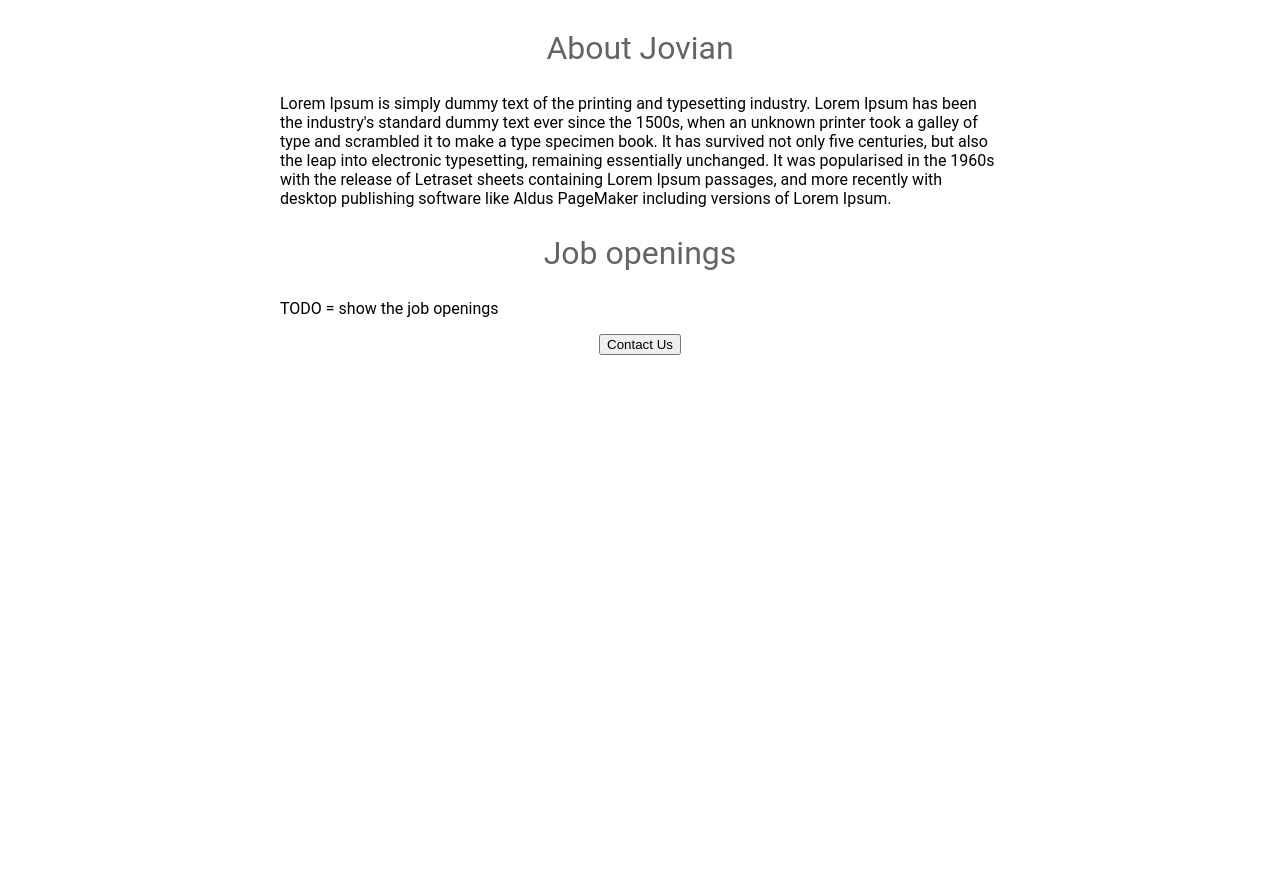
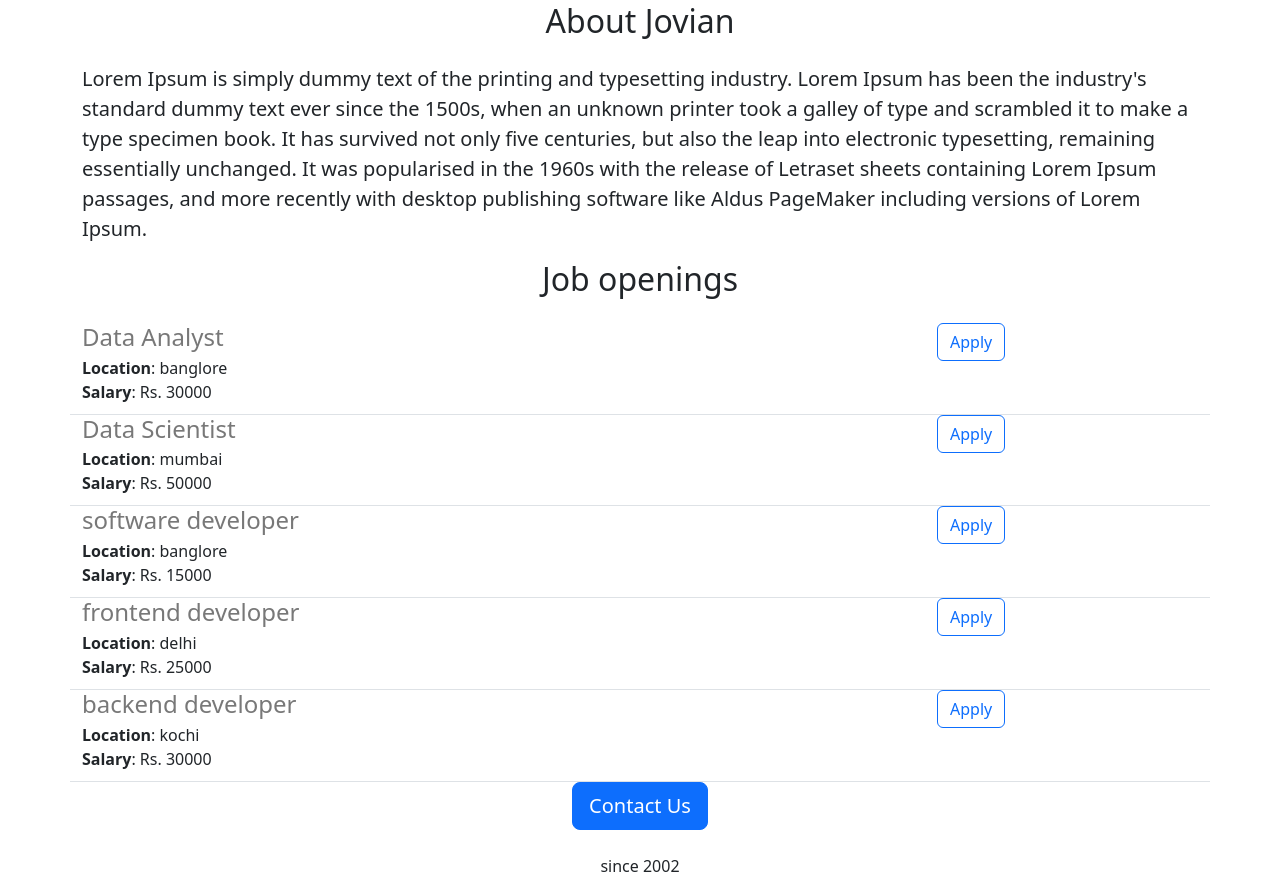
Before and after one commit to shamil-ch/jovian-careers-website, a Flask app: page / in a window 1280 px wide. Shown: the part 462-1356 px from the top of the page. Before the commit the page ends 817 px from the top, so only its background shows below. Run offline with Flask 3, Linux system fonts and the light colour scheme.

Commit message:
Added dynamic data and API route

```diff
--- a/app.py
+++ b/app.py
@@ -1,10 +1,48 @@
-from flask import Flask,render_template
+from flask import Flask, render_template, jsonify
 
 app = Flask(__name__)
 
+JOBS = [
+{
+  'id': 1,
+  'title': 'Data Analyst',
+  'location': 'banglore',
+  'salary': 'Rs. 30000'
+},
+{
+  'id': 2,
+  'title': 'Data Scientist',
+  'location': 'mumbai',
+  'salary': 'Rs. 50000'
+},
+{
+  'id': 3,
+  'title': 'software developer',
+  'location': 'banglore',
+  'salary': 'Rs. 15000'
+},
+  {
+  'id': 4,
+  'title': 'frontend developer',
+  'location': 'delhi',
+  'salary': 'Rs. 25000'
+},
+  {
+  'id': 5,
+  'title': 'backend developer',
+  'location': 'kochi',
+  'salary': 'Rs. 30000'
+},
+]
+
 @app.route("/")
 def hello_world():
-  return render_template("home.html")
+  return render_template("home.html",
+                         jobs=JOBS)
+
+@app.route("/api/jobs")
+def list_jobs():
+  return jsonify(JOBS)
 
 if __name__ == "__main__":
   app.run(host='0.0.0.0', debug=True)
--- a/templates/home.html
+++ b/templates/home.html
@@ -2,46 +2,32 @@
 <html lang = "en-US">
   <head>
     <title>jovian carrers</title>
+    <meta charset="utf-8">
+    <meta name="viewport" content="width=device-width, initial-scale=1">
+    <link href="https://cdn.jsdelivr.net/npm/bootstrap@5.3.2/dist/css/bootstrap.min.css" rel="stylesheet" integrity="sha384-T3c6CoIi6uLrA9TneNEoa7RxnatzjcDSCmG1MXxSR1GAsXEV/Dwwykc2MPK8M2HN" crossorigin="anonymous">
     <style>
-      h1 {
-      font-size: 40px;
-      font-family: Roboto;
-      font-weight: normal;
-      color: rgb(100,105,115);
-      text-align: center;
-      }
       #banner {
         width: 100%;
+        object-fit: cover;
         height: 360px;
-        object-fit: cover;
-      }
-      h2 {
-        font-family: Roboto;
-        font-size: 32px;
-        color: rgb(100, 100, 100);
-        text-align: center;
-        font-weight: normal;
-      }
-      p {
-        font-family: Roboto;
-        color: rgb(0,0,0);
-      }
-      #container {
-        max-width: 720px;
-        margin: 0 auto 0 auto;
       }
     </style>
   </head>
   <body>
-    <div id="container">
-      <h1>Jovian Carrers Website</h1>
-    <img id="banner" src="https://jovian-careers-website--shamilkolekkara.repl.co/static/banner.jpg">
-    <h2>About Jovian</h2>
-    <p>Lorem Ipsum is simply dummy text of the printing and typesetting industry. Lorem Ipsum has been the industry's standard dummy text ever since the 1500s, when an unknown printer took a galley of type and scrambled it to make a type specimen book. It has survived not only five centuries, but also the leap into electronic typesetting, remaining essentially unchanged. It was popularised in the 1960s with the release of Letraset sheets containing Lorem Ipsum passages, and more recently with desktop publishing software like Aldus PageMaker including versions of Lorem Ipsum. </p>
-    <h2>Job openings</h2>
-    <p>TODO = show the job openings</p>
-      <div style="text-align: center">
-    <button>Contact Us</button>
+    <div class="container">
+      <h1 class="text-center mt-2 mb-4">Jovian Carrers Website</h1>
+    <img class="img-fluid" id="banner" src="https://jovian-careers-website--shamilkolekkara.repl.co/static/banner.jpg">
+    <h2 class="text-center mt-4 mb-4">About Jovian</h2>
+    <p class="lead">Lorem Ipsum is simply dummy text of the printing and typesetting industry. Lorem Ipsum has been the industry's standard dummy text ever since the 1500s, when an unknown printer took a galley of type and scrambled it to make a type specimen book. It has survived not only five centuries, but also the leap into electronic typesetting, remaining essentially unchanged. It was popularised in the 1960s with the release of Letraset sheets containing Lorem Ipsum passages, and more recently with desktop publishing software like Aldus PageMaker including versions of Lorem Ipsum. </p>
+    <h2 class="text-center mt-2 mb-4">Job openings</h2>
+    <div>
+      {% for job in jobs  %}
+        {% include 'jobitem.html' %}
+      {% endfor %}
+    </div>
+      <div class="text-center">
+    <button class="btn btn-primary btn-lg">Contact Us</button>
+        <p class="mt-4">since 2002</p>
       </div>
       </div>
   </body>
--- /dev/null
+++ b/templates/jobitem.html
@@ -0,0 +1,20 @@
+<div class="border-bottom row" style="margin: bottom; 16px; padding-bottom: 10px;">
+  <div class="col-9">
+        <h4
+          style="color:rgb(120,120,120); margin-bottom:4px;">
+          {{job["title"]}}
+        </h4>
+
+      <div>
+        <b>Location</b>: {{job["location"]}}
+      </div>
+    {% if 'salary' in job %}
+      <div>
+        <b>Salary</b>: {{job["salary"]}}
+      </div>
+    {% endif %}
+  </div>
+  <div class="col-3">
+  <button type="button" class="btn btn-outline-primary">Apply</button>
+  </div>
+      </div>
```
